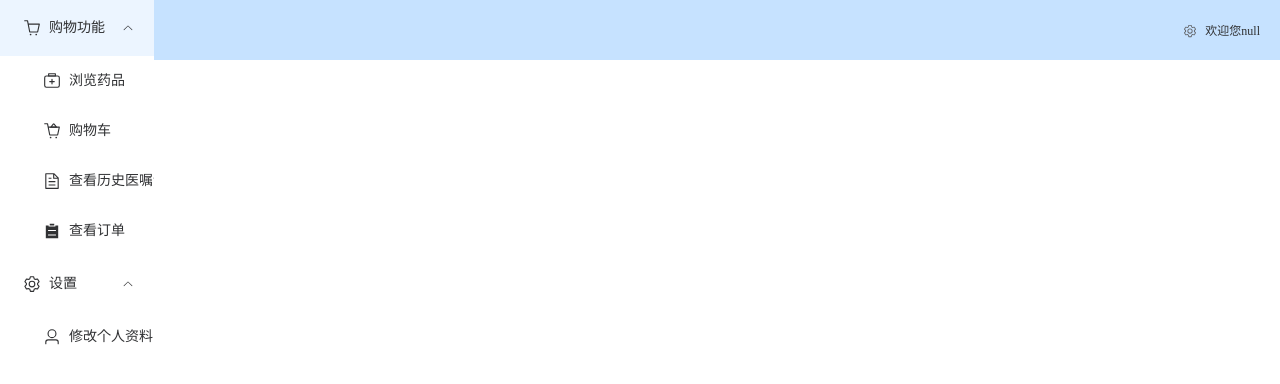
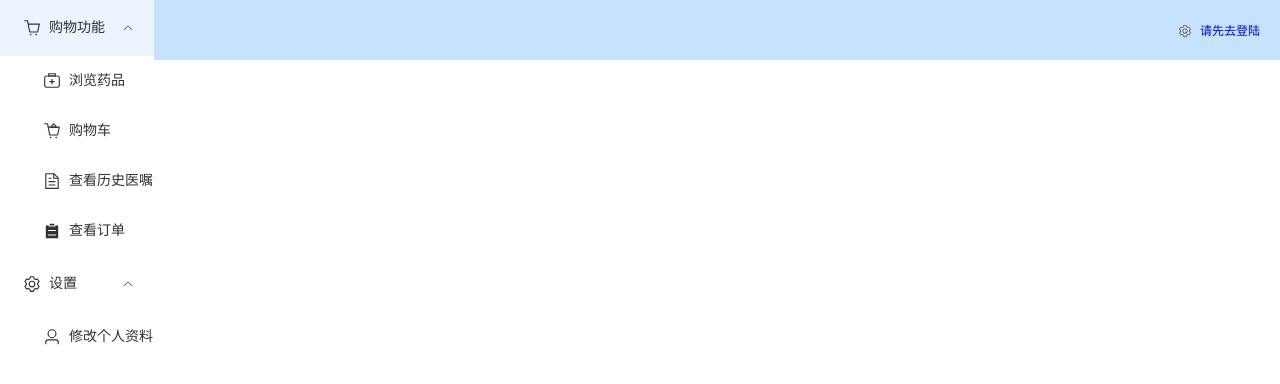
Before and after one commit to windhide/anKangMedicalSystem-View, a Vue app: page / in a window 1280 px wide. Shown: the top 384 px of the page. Built offline with nearby package versions, Linux system fonts and the light colour scheme; no server answers.

Commit message:
[M] 更改了网站的昵称显示

```diff
--- a/src/views/rootViews.vue
+++ b/src/views/rootViews.vue
@@ -57,7 +57,9 @@
 import store from '@/store/index'
 import router from '@/router';
 
-const loginName = localStorage.getItem("username")
+let loginName:any = ""
+if(localStorage.getItem("Aunother") == undefined) loginName = ""
+else loginName = localStorage.getItem("Aunother")
 
 const NAVIGATION = getNavigation("root")
 
--- a/src/views/userViews.vue
+++ b/src/views/userViews.vue
@@ -57,7 +57,9 @@
 import store from '@/store/index'
 import router from '@/router';
 
-const loginName = localStorage.getItem("username")
+let loginName:any = ""
+if(localStorage.getItem("Aunother") == undefined) loginName = ""
+else loginName = localStorage.getItem("Aunother")
 
 const NAVIGATION = getNavigation("")
 
```
